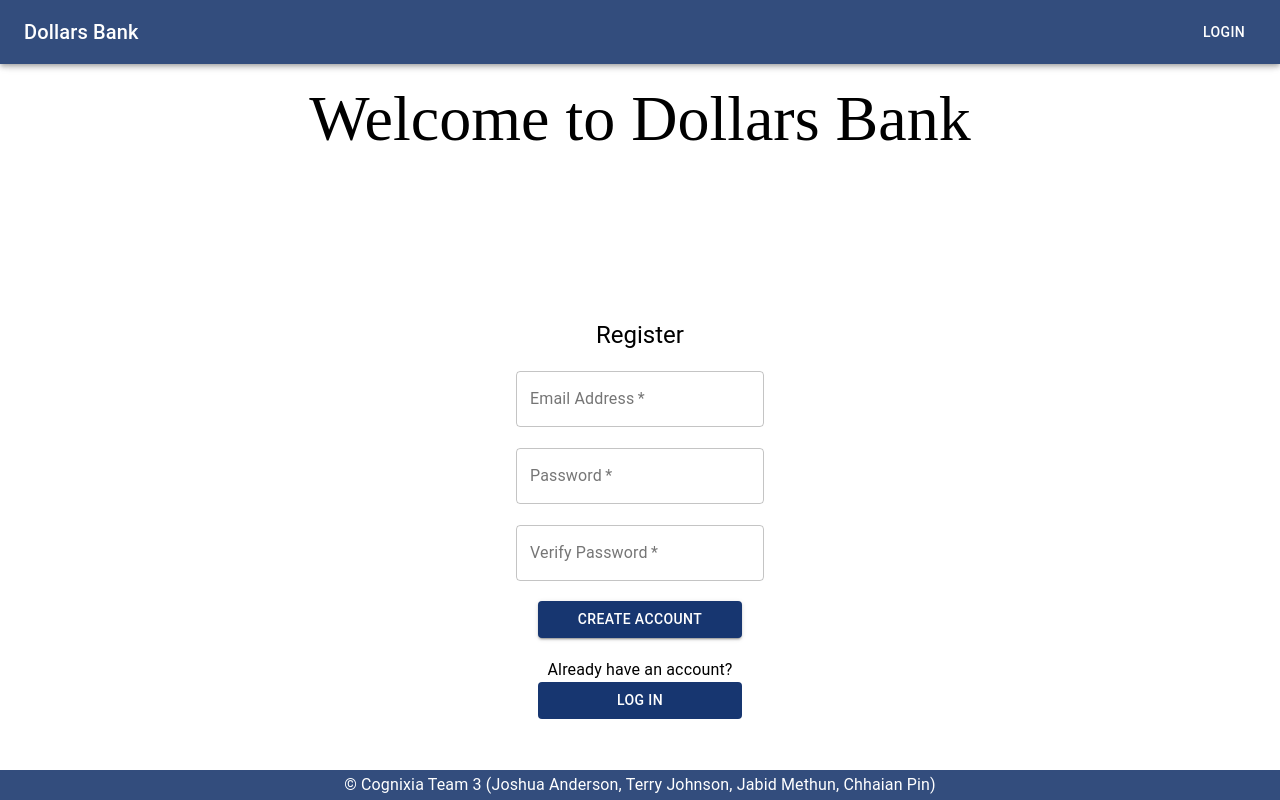
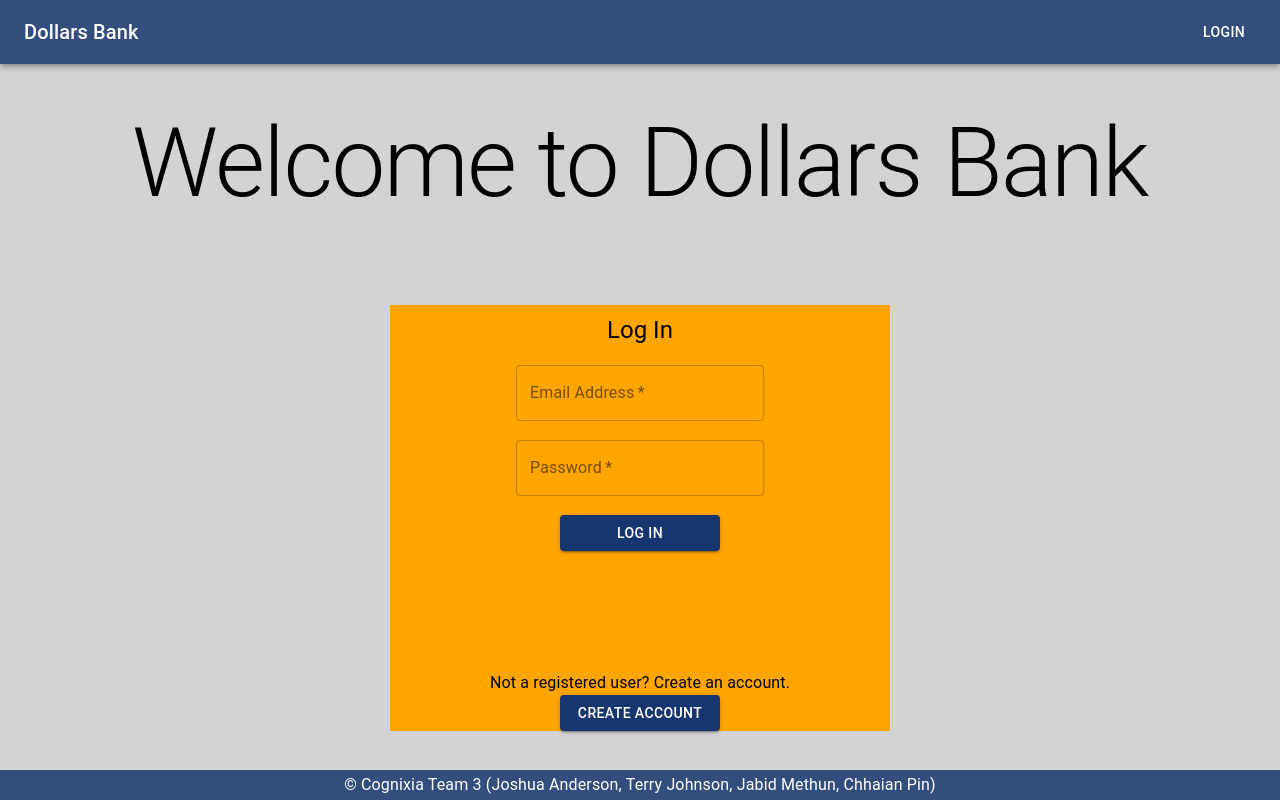
Before and after one commit to kb2shy/Team3-DollarsBank, a React (Create React App) app: page / in a window 1280 px wide. Built offline with nearby package versions, Linux system fonts and the light colour scheme.

Commit message:
still not satisified with the look of the login and registration pages. TODO: clear the background color.

```diff
--- a/package.json
+++ b/package.json
@@ -5,6 +5,7 @@
   "dependencies": {
     "@material-ui/core": "^4.11.0",
     "@material-ui/icons": "^4.9.1",
+    "@material-ui/lab": "^4.0.0-alpha.56",
     "@testing-library/jest-dom": "^4.2.4",
     "@testing-library/react": "^9.5.0",
     "@testing-library/user-event": "^7.2.1",
--- a/src/App.js
+++ b/src/App.js
@@ -3,6 +3,10 @@ import axios from 'axios';
 import './App.css';
 import { makeStyles } from '@material-ui/core/styles';
 import Box from '@material-ui/core/Box';
+import { Snackbar } from '@material-ui/core';
+import { Alert, AlertTitle } from '@material-ui/lab';
+import IconButton from '@material-ui/core/IconButton';
+import CloseIcon from '@material-ui/icons/Close';
 
 // components
 import Footer from './Footer';
@@ -13,12 +17,11 @@ const useStyles = makeStyles(theme => ({
   root: {
     flexGrow: 1
   },
-  display: {
-    top: "calc(100vh - 56px)",
-    display: "flex",
-    flexDirection: "column",
-    alignContent: "center"
-  }
+  toolbar: theme.mixins.toolbar,
+  displayBox: {
+    height: "calc(100vh - 90px)"
+  },
+
 }))
 
 const URI = "http://localhost:3001";
@@ -28,6 +31,8 @@ function App() {
 
   const [user, setUser] = useState({});
   const [accountDetails, setAccountDetails] = useState({});
+  const [openSnack, setOpenSnack] = useState(false);
+  const [alert, setAlert] = useState({});
 
   const getUser = (login) => {
     axios.post(URI, login)
@@ -44,11 +49,41 @@ function App() {
       })
   }
 
+  const displayAlert = (alert) => {
+    setOpenSnack(true);
+    setAlert(alert);
+  }
+
+  const handleSnackClose = () => {
+    setOpenSnack(false);
+    setAlert({});
+  }
+
   return (
     <Box className={classes.root}>
-      <MenuBar user={user}/>
-      <Box className={classes.display}>
-        <Landing getUser={getUser}/>
+      <MenuBar user={user} />
+      <div className={classes.toolbar} />
+      <Snackbar open={openSnack} autoHideDuration={6000} onClose={handleSnackClose}>
+        <Alert
+          severity={alert.severity}
+          action={
+            <IconButton
+              aria-label="close"
+              color="inherit"
+              size="small"
+              onClick={() => handleSnackClose()}
+            >
+              <CloseIcon fontSize="inherit" />
+            </IconButton>
+          } >
+          <AlertTitle
+            onClose={handleSnackClose}
+          >{alert.title}</AlertTitle>
+          {alert.msg}
+        </Alert>
+      </Snackbar>
+      <Box className={classes.displayBox}>
+        <Landing getUser={getUser} displayAlert={displayAlert} />
       </Box>
       <Footer />
     </Box>
--- a/src/Landing.js
+++ b/src/Landing.js
@@ -1,24 +1,30 @@
 import React, { useState } from "react";
 import { makeStyles } from '@material-ui/core/styles';
-import { Box, Button } from "@material-ui/core";
+import { Box, Typography } from "@material-ui/core";
 
+// components
 import Register from './Register';
 import Login from './Login';
 
 const useStyles = makeStyles((theme) => ({
   landing: {
     // backgroundImage: `linear-gradient(rgba(0,0,0,0.5), rgba(0,0,0,0.5)), url('/landing.jpg')`,
+    // height: "100vh",
+    // backgroundPosition: "center",
+    // backgroundRepeat: "no-repeat",
+    // backgroundSize: "cover",
     // top: "74px",
-    height: "100vh",
-    backgroundPosition: "center",
-    backgroundRepeat: "no-repeat",
-    backgroundSize: "cover",
     position: "relative",
     display: "flex",
     flexDirection: "column",
     justifyContent: "space-around",
-    alignItems: "center",
-    fontSize: "4rem",
+    // alignContent: "center",
+    // alignItems: "center",
+    // fontSize: "1rem",
+    textAlign: "center",
+    backgroundColor: "lightgray",
+    width: "100%",
+    height: "100%"
   },
   title: {
     color: "black"
@@ -29,9 +35,12 @@ const useStyles = makeStyles((theme) => ({
     // flexDirection: "column",
     // justifyContent: "space-between",
     // alignItems: "center",
-    // backgroundColor: "#fff",
+    backgroundColor: "orange",
     width: "50%",
-    height: "50%",
+    height: "60%",
+    margin: "0 auto",
+    maxWidth: "500px"
+
   },
   button: {
     color: theme.palette.secondary.dark
@@ -40,10 +49,12 @@ const useStyles = makeStyles((theme) => ({
 
 const Landing = (props) => {
   const classes = useStyles();
-  const [selection, setSelection] = useState("register");
+  const [selection, setSelection] = useState("login");
   const [userEmail, setUserEmail] = useState("");
   const [userPassword, setUserPassword] = useState("");
   const [checkPassword, setCheckPassword] = useState("");
+  const [userFirstName, setUserFirstName] = useState("");
+  const [userLastName, setUserLastName] = useState("");
 
   const handleOnChange = (prop) => (e) => {
     switch (prop) {
@@ -53,6 +64,10 @@ const Landing = (props) => {
         return setUserPassword(e.target.value);
       case "checkPassword":
         return setCheckPassword(e.target.value);
+      case "userFirstName":
+        return setUserFirstName(e.target.value);
+      case "userLastName":
+        return setUserLastName(e.target.value);
       default:
         return
     }
@@ -62,25 +77,28 @@ const Landing = (props) => {
     setUserEmail("");
     setUserPassword("");
     setCheckPassword("");
+    setUserFirstName("");
+    setUserLastName("");
   }
 
   const displaySelection = () => {
     switch(selection) {
       case "login":
         return <Login
-        userEmail={userEmail}
-        userPassword={userPassword}
         handleOnChange={handleOnChange}
         setSelection={setSelection}
         clearFields={clearFields} />;
       case "register":
         return <Register
+          handleOnChange={handleOnChange}
+          setSelection={setSelection}
+          clearFields={clearFields}
+          handleCreateAccountSubmit={handleCreateAccountSubmit}
+          userFirstName={userFirstName}
+          userLastName={userLastName}
           userEmail={userEmail}
           userPassword={userPassword}
-          checkPassword={checkPassword}
-          handleOnChange={handleOnChange}
-          setSelection={setSelection}
-          clearFields={clearFields} />
+          checkPassword={checkPassword} />
       default:
         return <Login
         userEmail={userEmail}
@@ -89,15 +107,38 @@ const Landing = (props) => {
     }
   }
 
+  const handleCreateAccountSubmit = (e) => {
+    e.preventDefault();
+
+    console.log(`userPassword: ${userPassword}, checkPassword: ${checkPassword}`);
+    if (userFirstName.length === 0 ||
+        userLastName.length === 0 ||
+        userEmail.length === 0 ||
+        userPassword.length === 0 ||
+        checkPassword.length === 0) {
+      return props.displayAlert({ severity: "warning", title: "Missing information", msg: "Please fill out all fields."})
+    }
+
+    if (userPassword !== checkPassword) {
+      console.log("passwords don't match");
+      setUserPassword("");
+      setCheckPassword("");
+      return props.displayAlert({ severity: "error", title: "Passwords error", msg: "Passwords do not match."});
+    }
+
+    // const user = {
+    //   firstName: userFirstName,
+    //   lastName: userLastName,
+    //   email: userEmail,
+    //   password: userPassword,
+    // }
+  }
+
   return (
     <Box className={classes.landing}>
-      <Box className={classes.title}>Welcome to Dollars Bank</Box>
+      <Typography variant="h1">Welcome to Dollars Bank</Typography>
       <Box className={classes.reglog}>
         {displaySelection()}
-        {/* <Box className={classes.buttonGroup}> */}
-          {/* <Button className={classes.button} onClick={() => {clearFields(); setSelection("register")}}>Register</Button>
-          <Button className={classes.button} onClick={() => {clearFields(); setSelection("login")}}>Login</Button> */}
-        {/* </Box> */}
       </Box>
     </Box>
   )
--- a/src/Login.js
+++ b/src/Login.js
@@ -25,7 +25,7 @@ const useStyles = makeStyles(theme => ({
   },
   box1: {
     width: "80%",
-    height: "80%",
+    height: "60%",
     display: "flex",
     flexDirection: "column",
     justifyContent: "space-around",
@@ -81,12 +81,8 @@ const Login = (props) => {
       </Box>
       <Box className={classes.box2}>
       <Typography>Not a registered user? Create an account.</Typography>
-      <Button variant="container" className={classes.button} onClick={handleCreateButton}>Create Account</Button>
+      <Button variant="contained" className={classes.button} onClick={handleCreateButton}>Create Account</Button>
       </Box>
-
-
-
-
 
     </Box>
 
--- a/src/Register.js
+++ b/src/Register.js
@@ -1,10 +1,6 @@
-import React, { useState, useEffect } from 'react';
+import React from 'react';
 import { makeStyles } from '@material-ui/core/styles';
-import { Box, Button, Typography, Input, TextField, FormControl, InputLabel, OutlinedInput, TextareaAutosize } from '@material-ui/core';
-import IconButton from '@material-ui/core/IconButton';
-import InputAdornment from '@material-ui/core/InputAdornment';
-import Visibility from '@material-ui/icons/Visibility';
-import VisibilityOff from '@material-ui/icons/VisibilityOff';
+import { Box, Button, Typography, TextField } from '@material-ui/core';
 
 const useStyles = makeStyles(theme => ({
   register: {
@@ -22,10 +18,10 @@ const useStyles = makeStyles(theme => ({
   // },
   box1: {
     width: "80%",
-    height: "80%",
+    height: "100%",
     display: "flex",
     flexDirection: "column",
-    justifyContent: "space-between",
+    justifyContent: "space-around",
     alignItems: "center",
     // backgroundColor: "orange",
   },
@@ -49,6 +45,7 @@ const useStyles = makeStyles(theme => ({
 
 const Register = (props) => {
 
+  const { userFirstName, userLastName, userEmail, userPassword, checkPassword, handleOnChange, handleCreateAccountSubmit } = props;
   const classes = useStyles();
 
   const handleLoginButton = () => {
@@ -61,7 +58,27 @@ const Register = (props) => {
       <Box className={classes.box1}>
         <Typography variant="h5" className={classes.title}>
           Register
-      </Typography>
+        </Typography>
+        <TextField
+          required
+          id="register-firstName"
+          type="text"
+          label="First Name"
+          variant="outlined"
+          className={classes.input}
+          onChange={handleOnChange("userFirstName")}
+          value={userFirstName}
+        />
+        <TextField
+          required
+          id="register-lastName"
+          type="text"
+          label="Last Name"
+          variant="outlined"
+          className={classes.input}
+          onChange={handleOnChange("userLastName")}
+          value={userLastName}
+        />
         <TextField
           required
           id="register-email"
@@ -69,7 +86,8 @@ const Register = (props) => {
           label="Email Address"
           variant="outlined"
           className={classes.input}
-          onChange={props.handleOnChange("userEmail")}
+          onChange={handleOnChange("userEmail")}
+          value={userEmail}
         />
         <TextField
           required
@@ -78,7 +96,9 @@ const Register = (props) => {
           label="Password"
           variant="outlined"
           className={classes.input}
-          onChange={props.handleOnChange("userPassword")}
+          onChange={handleOnChange("userPassword")}
+          value={userPassword}
+
         />
         <TextField
           required
@@ -87,18 +107,16 @@ const Register = (props) => {
           label="Verify Password"
           variant="outlined"
           className={classes.input}
-          onChange={props.handleOnChange("checkPassword")}
+          onChange={handleOnChange("checkPassword")}
+          value={checkPassword}
         />
-
-        <Button variant="contained" className={classes.button}>Create Account</Button>
+        <Button variant="contained" className={classes.button} onClick={(e) => handleCreateAccountSubmit(e)}>Create Account</Button>
       </Box>
 
       <Box className={classes.box2}>
         <Typography>Already have an account?</Typography>
-        <Button variant="container" className={classes.button} onClick={handleLoginButton}>Log In</Button>
+        <Button variant="contained" className={classes.button} onClick={handleLoginButton}>Log In</Button>
       </Box>
-
-
     </Box>
   )
 }
```
Also changed, not shown: 1 other file (tests, documents, lock files or other folders).
